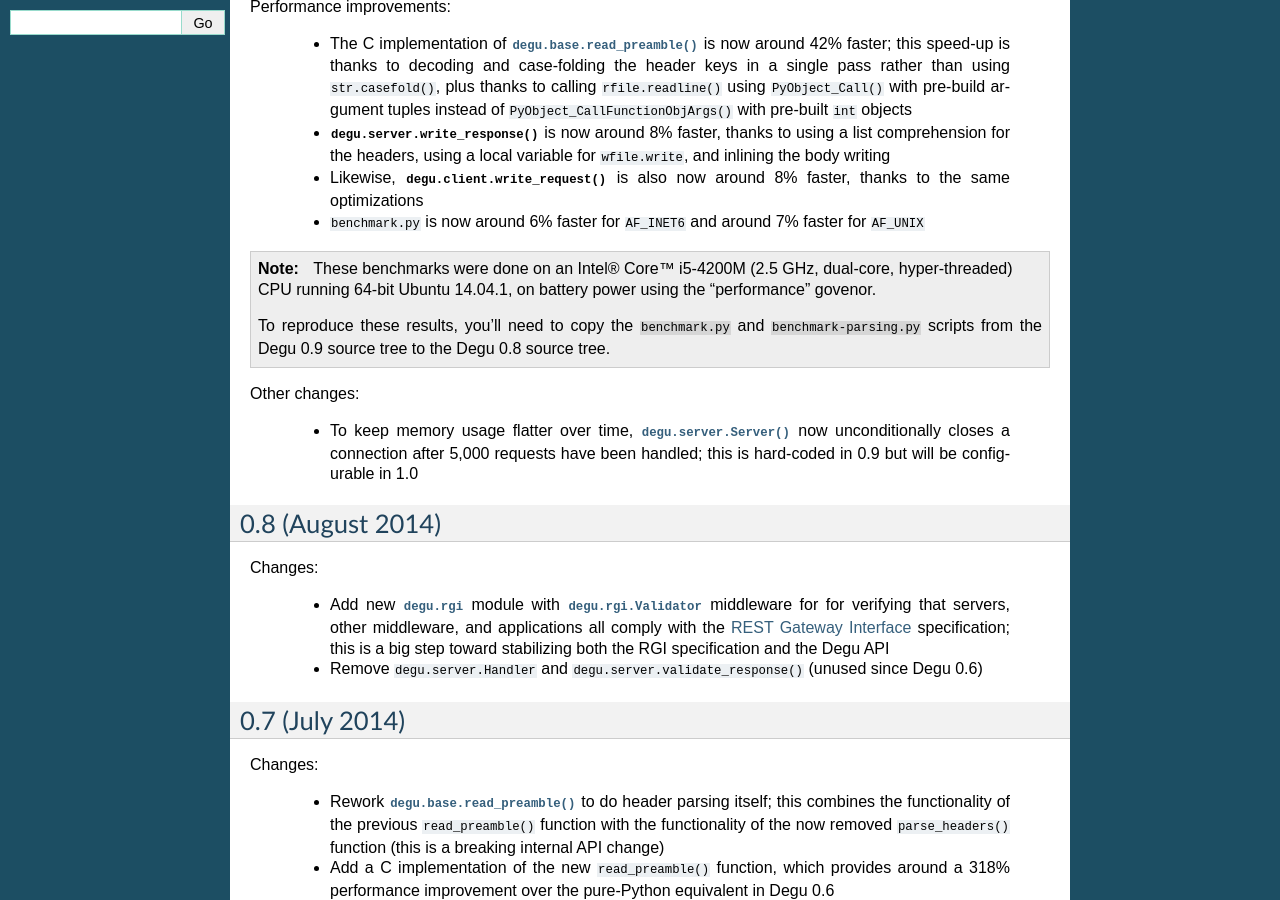
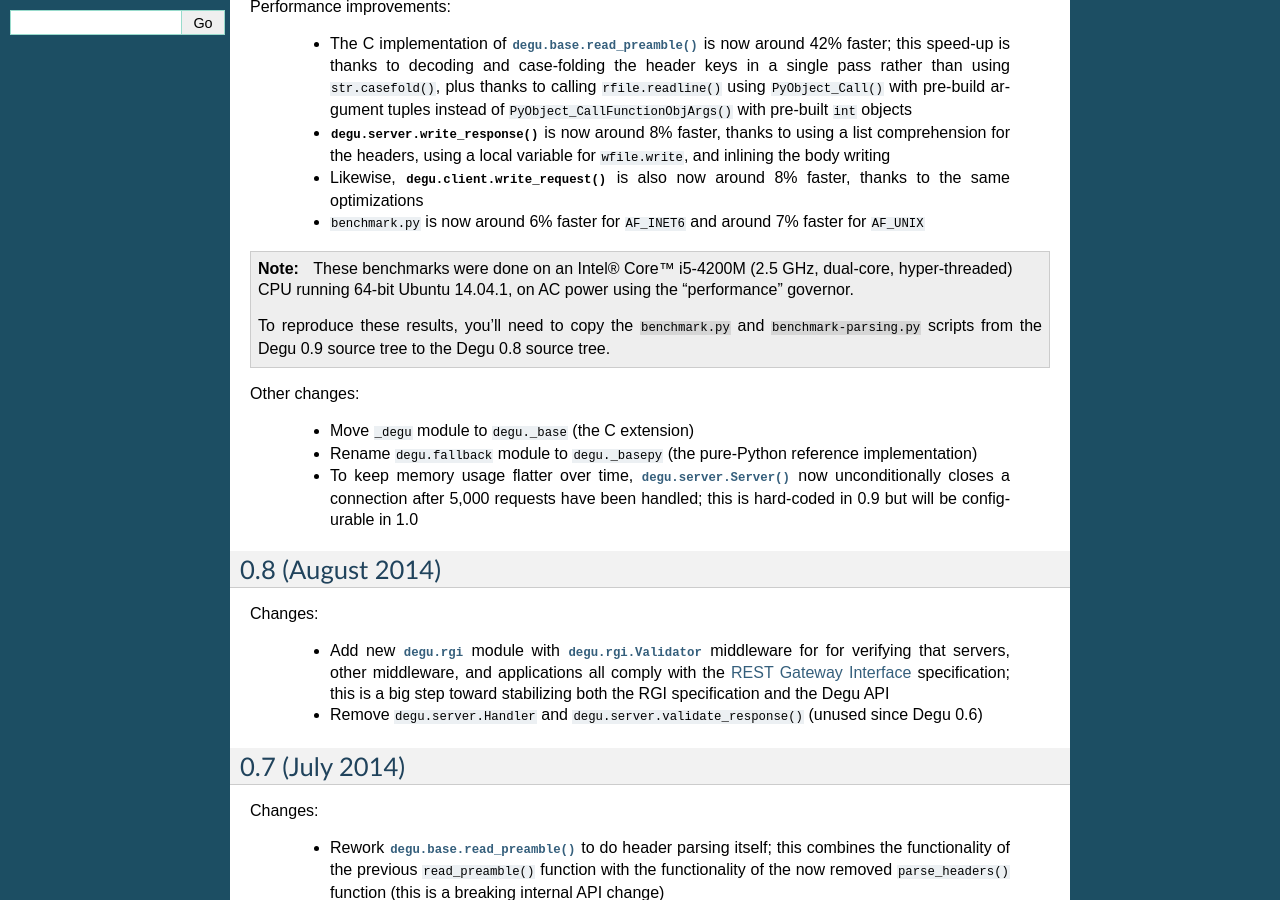
Before and after one commit to json420/degu, a Sphinx documentation site: the page built from doc/changelog.rst, in a window 1280 px wide and 900 px high, scrolled down 317 px. Built offline with Sphinx 7.4.7, drawn with Linux system fonts in a browser that asks for light colours.

Commit message:
Document module moves/renames in changelog.rst

```diff
--- a/doc/changelog.rst
+++ b/doc/changelog.rst
@@ -40,8 +40,8 @@
 .. note::
 
     These benchmarks were done on an Intel® Core™ i5-4200M (2.5 GHz, dual-core,
-    hyper-threaded) CPU running 64-bit Ubuntu 14.04.1, on battery power using
-    the "performance" govenor.
+    hyper-threaded) CPU running 64-bit Ubuntu 14.04.1, on AC power using the
+    "performance" governor.
 
     To reproduce these results, you'll need to copy the ``benchmark.py`` and
     ``benchmark-parsing.py`` scripts from the Degu 0.9 source tree to the Degu
@@ -49,6 +49,11 @@
 
 
 Other changes:
+
+    * Move ``_degu`` module to ``degu._base`` (the C extension)
+
+    * Rename ``degu.fallback`` module to ``degu._basepy`` (the pure-Python
+      reference implementation)
 
     * To keep memory usage flatter over time, :class:`degu.server.Server()` now
       unconditionally closes a connection after 5,000 requests have been
```
